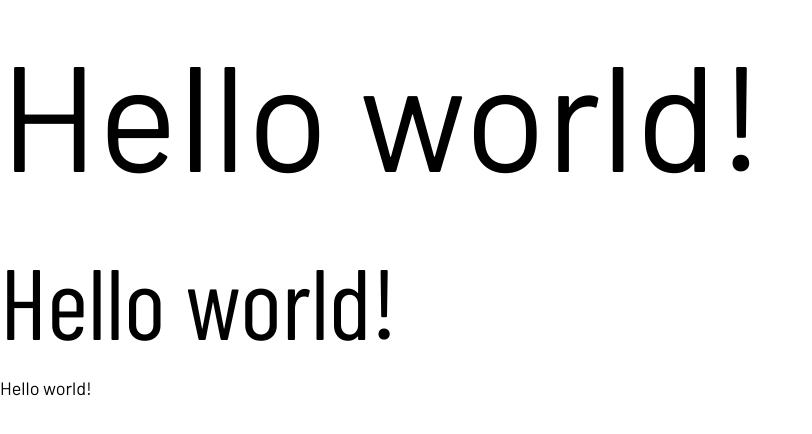
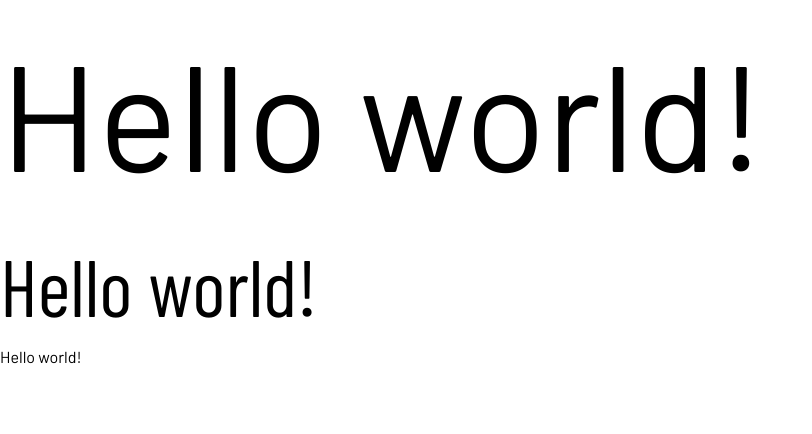
Before and after one commit to wojciechgrochecki/space-tourism, a React (Vite) app: page / in a window 1280 px wide. Shown: the top 434 px of the page, without its empty margins (0-812 px from the left). Built offline with nearby package versions, Linux system fonts and the light colour scheme; a web font is replaced by a local one.

Commit message:
change font variables on different screen sizes

```diff
--- a/src/index.css
+++ b/src/index.css
@@ -7,6 +7,36 @@
 
 
 @layer base {
+
+    body {
+        min-height: 100vh;
+    }
+
+    :root {
+        --fs-900: 5rem;
+        --fs-800: 3.5rem;
+        --fs-700: 2.5rem;
+        --fs-600: 1rem;
+        --fs-500: 1rem;
+        --fs-400: 0.938rem;
+        --fs-300: 0.875rem;
+        --fs-200: 0.875rem;
+    }
+
+    @media (min-width: 768px) {
+        :root {
+            --fs-900: 9.375rem;
+            --fs-800: 5rem;
+            --fs-700: 2.5rem;
+            --fs-600: 1.5rem;
+            --fs-500: 1.25rem;
+            --fs-400: 1rem;
+            --fs-300: 1rem;
+            --fs-200: 0.875rem;
+        }
+    }
+
+    @media (min-width: 1440px) {
         :root {
             --fs-900: 9.375rem;
             --fs-800: 6.25rem;
@@ -18,3 +48,4 @@
             --fs-200: 0.875rem;
         }
     }
+}
```
Lines whose indentation alone changed are shown as unchanged.
